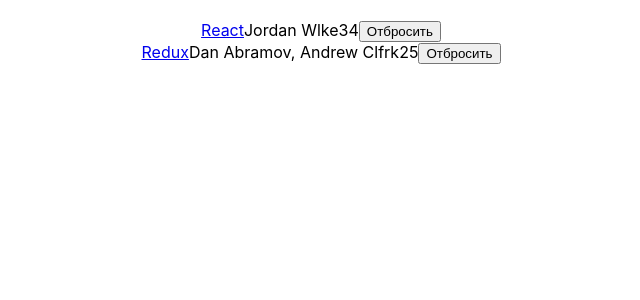
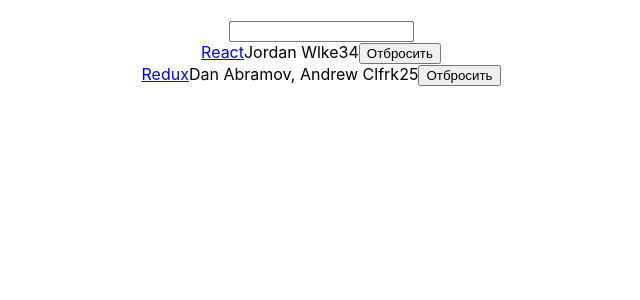
Before and after one commit to RailsReact/hackway, a React (Create React App) app: page / in a window 1280 px wide. Shown: the top 300 px of the page, without its empty margins (319-959 px from the left). Built offline with nearby package versions, Linux system fonts and the light colour scheme.

Commit message:
use forms and higher-order function

```diff
--- a/src/App.js
+++ b/src/App.js
@@ -20,13 +20,25 @@
   }
 ]
 
+function isSearched(searchTerm){
+  return function(item){
+    return item.title.toLowerCase().includes(searchTerm.toLowerCase());
+  }
+}
+
 class App extends React.Component  {
   constructor(props){
     super(props);
     this.state = {
       list: list,
+      searchTerm: '',
     };
+    this.onSearchChange=this.onSearchChange.bind(this);
     this.onDismiss= this.onDismiss.bind(this);
+  }
+
+  onSearchChange(event){
+    this.setState({ searchTerm: event.target.value })
   }
 
   onDismiss(id){
@@ -38,7 +50,13 @@
   render(){
     return (
       <div className="App">
-        {this.state.list.map(item =>
+        <form>
+          <input
+            type="text"
+            onChange={this.onSearchChange}
+          />
+        </form>
+        {this.state.list.filter(isSearched(this.state.searchTerm)).map(item =>
           <div key={item.objecrsID}>
             <span>
               <a href={item.url}>{item.title}</a>
```
